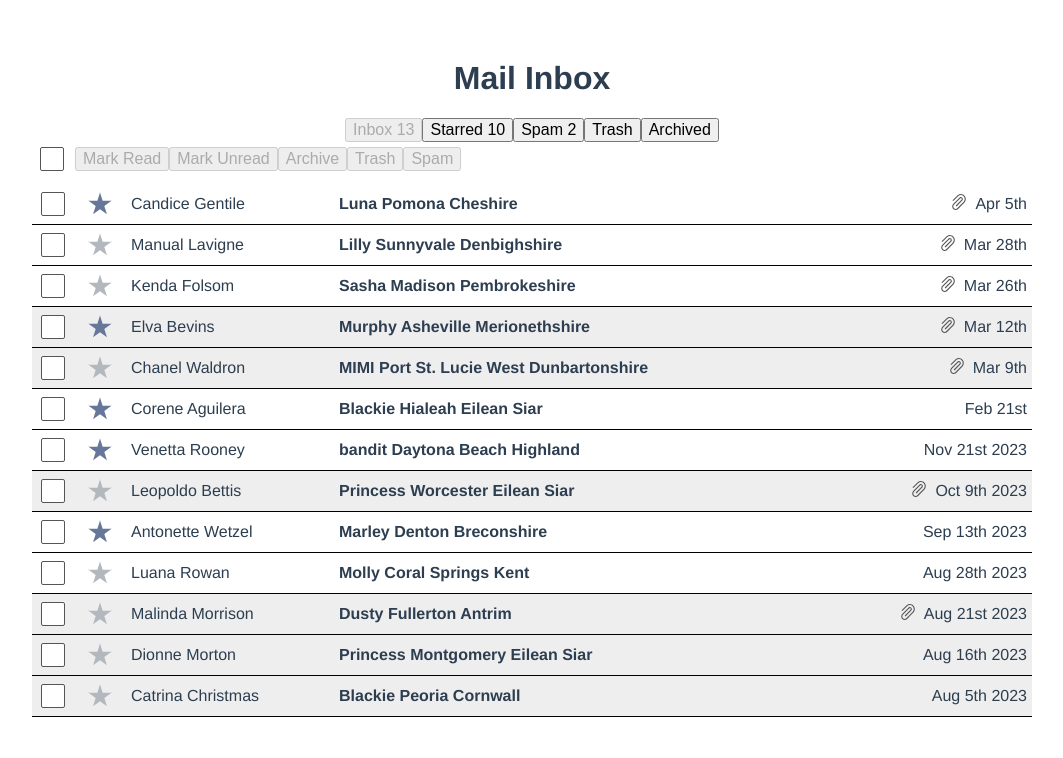
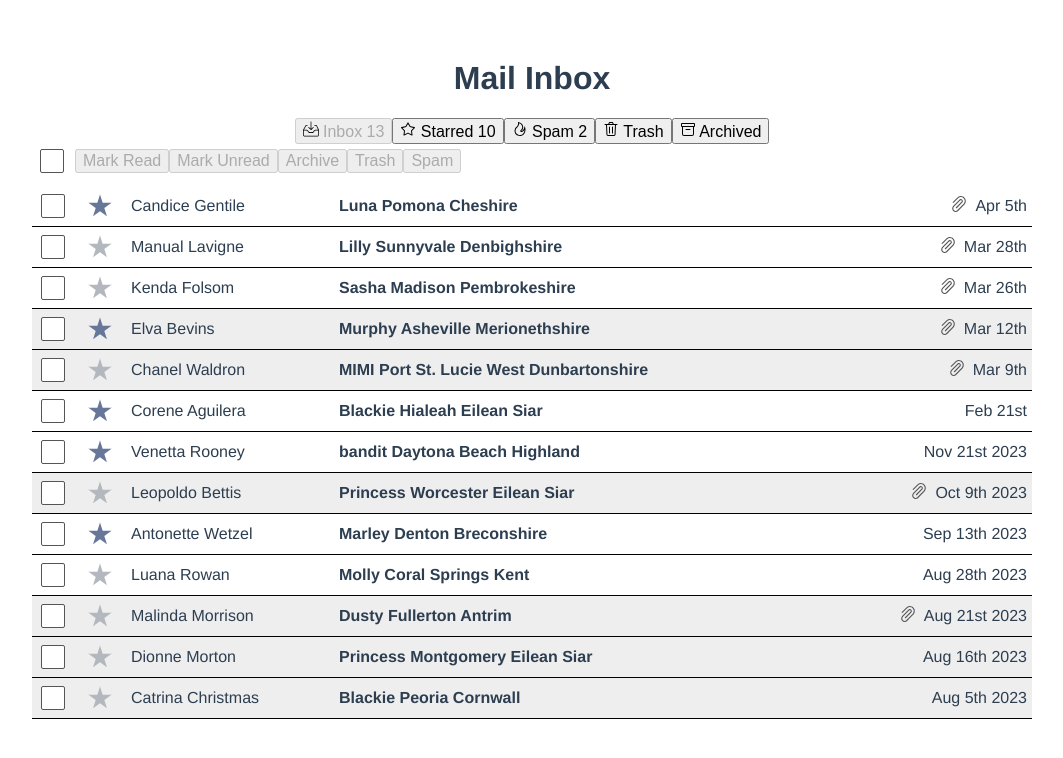
Before and after one commit to jolka-ef/mail, a Vue app: page / in a window 1280 px wide. Shown: the top 758 px of the page, without its empty margins (108-1171 px from the left). Built offline with nearby package versions, Linux system fonts and the light colour scheme; data requests are answered from the project's data file.

Commit message:
feature : add icons to folder names

```diff
--- a/src/components/MailScreen.vue
+++ b/src/components/MailScreen.vue
@@ -1,12 +1,18 @@
 <template>
-  <h1>Mail {{ selectedScreen[0].toUpperCase() + selectedScreen.slice(1) }}</h1>
+  <div class="Container">
+    <h1 class="Title">
+      Mail {{ selectedScreen[0].toUpperCase() + selectedScreen.slice(1) }}
+    </h1>
 
-  <nav>
+    <nav class="Navigation">
       <button
         @click="selectScreen('inbox')"
         :disabled="selectedScreen == 'inbox'"
       >
-      <span> Inbox </span>
+        <span>
+          <Inbox />
+          Inbox
+        </span>
         <span>
           {{ inboxCount }}
         </span>
@@ -16,14 +22,23 @@
         @click="selectScreen('starred')"
         :disabled="selectedScreen == 'starred'"
       >
-      <span> Starred </span>
+        <span>
+          <Star />
+          Starred
+        </span>
         <span>
           {{ starredCount }}
         </span>
       </button>
 
-    <button @click="selectScreen('spam')" :disabled="selectedScreen == 'spam'">
-      <span> Spam </span>
+      <button
+        @click="selectScreen('spam')"
+        :disabled="selectedScreen == 'spam'"
+      >
+        <span>
+          <Spam />
+          Spam
+        </span>
         <span>
           {{ spamCount }}
         </span>
@@ -33,6 +48,7 @@
         @click="selectScreen('trash')"
         :disabled="selectedScreen == 'trash'"
       >
+        <Trash />
         Trash
       </button>
 
@@ -40,20 +56,26 @@
         @click="selectScreen('archive')"
         :disabled="selectedScreen == 'archive'"
       >
+        <Archive />
         Archived
       </button>
     </nav>
+
     <BulkActionBar :emails="filteredEmails" :screen="selectedScreen" />
 
     <MailTable :emails="filteredEmails" />
+  </div>
 </template>
 <script>
 import { ref } from 'vue';
+import Archive from '../icons/Archive.vue';
 import BulkActionBar from './BulkActionBar.vue';
-
+import Inbox from '../icons/Inbox.vue';
 import MailService from '@/services/MailService';
 import MailTable from './MailTable.vue';
-
+import Spam from '@/icons/Spam.vue';
+import Star from '@/icons/Star.vue';
+import Trash from '@/icons/Trash.vue';
 import useEmailSelection from '../composables/use-email-selection.js';
 
 export default {
@@ -67,8 +89,13 @@ export default {
     };
   },
   components: {
+    Archive,
     BulkActionBar,
+    Inbox,
     MailTable,
+    Spam,
+    Star,
+    Trash,
   },
   computed: {
     archivedEmails() {
```
Lines whose indentation alone changed are shown as unchanged.
